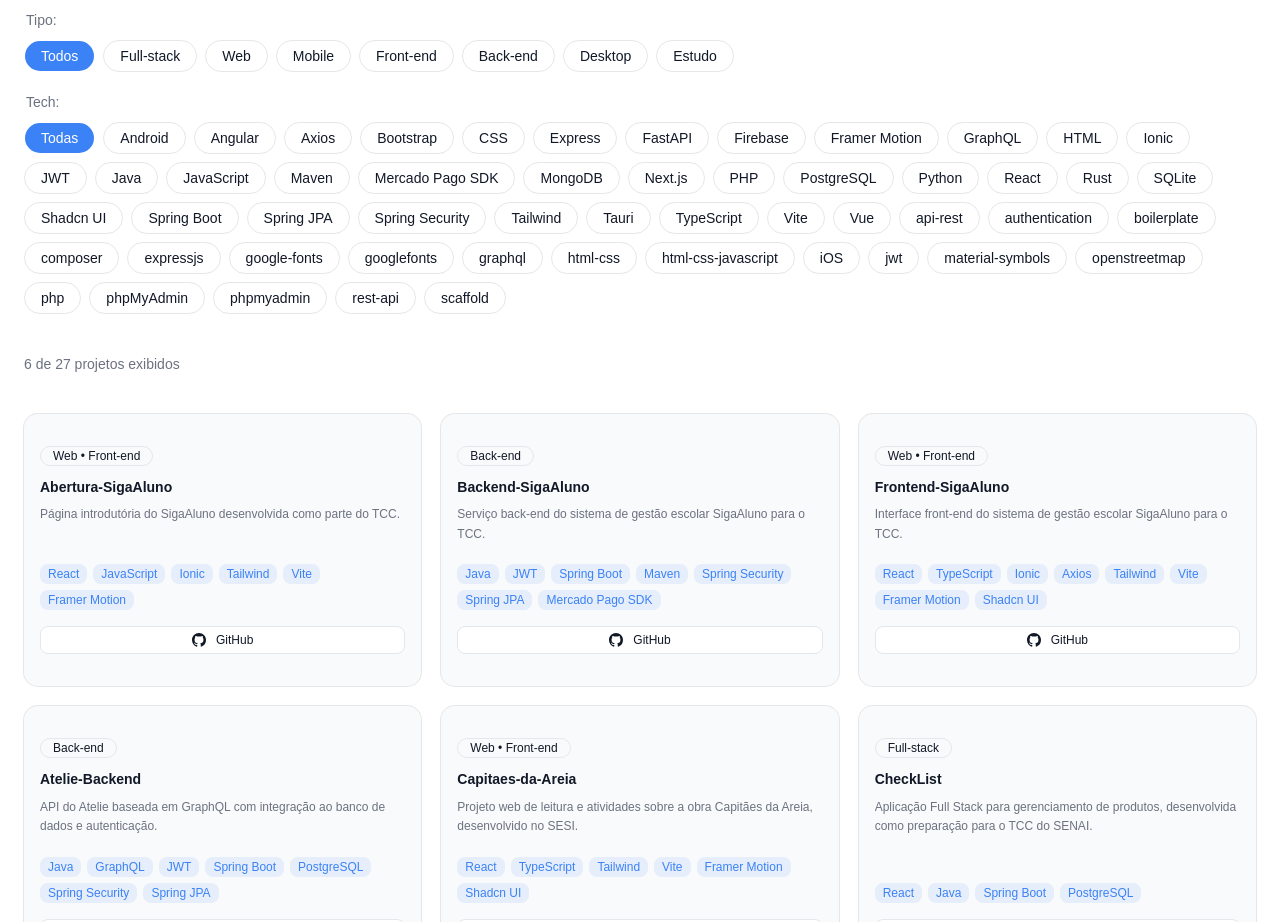
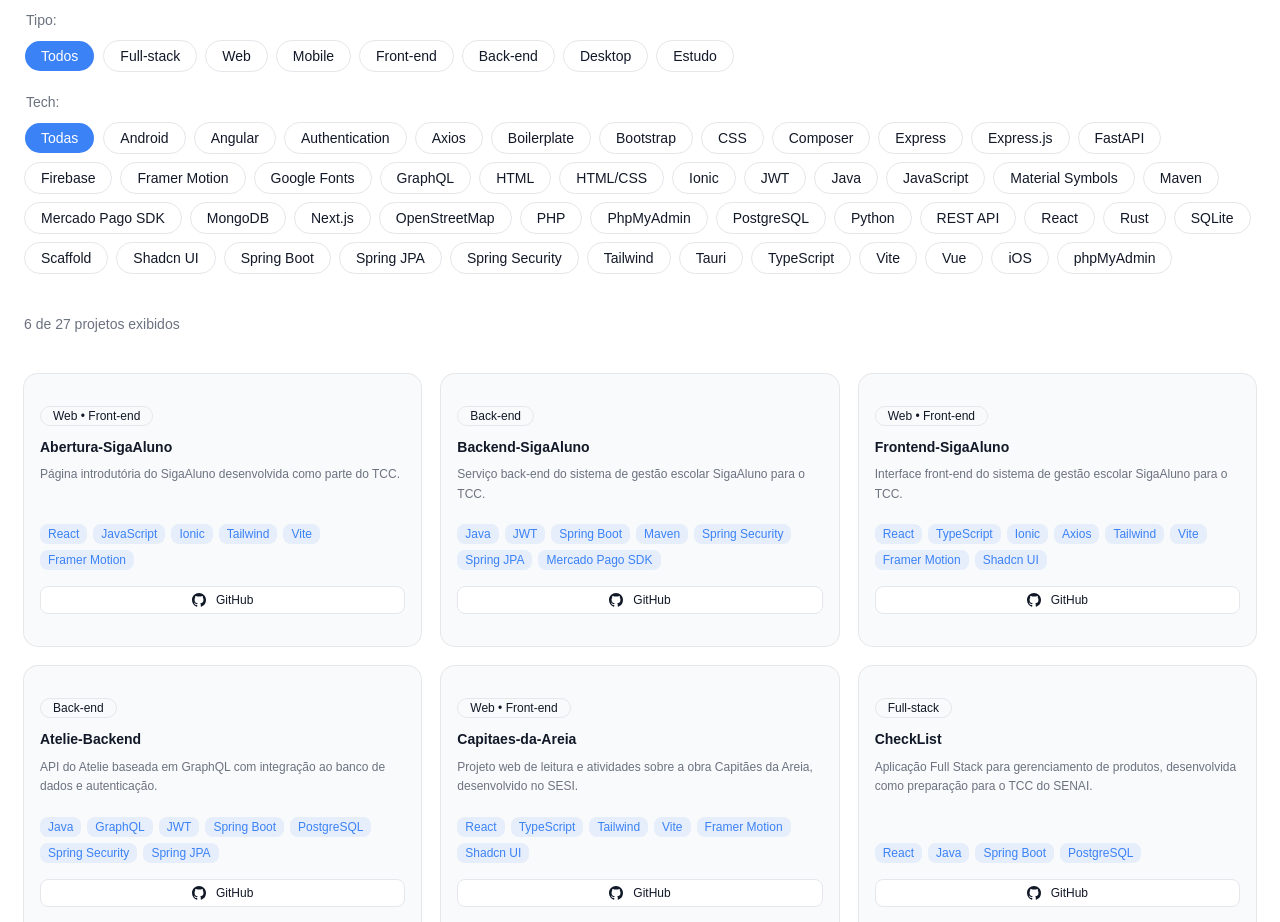
Before and after one commit to joaopedro08-dev/Portfolio, a React (Vite) app: page / in a window 1280 px wide. Shown: the part 1360-2282 px from the top of the page. Built offline with nearby package versions, Linux system fonts and the light colour scheme.

Commit message:
Update projects.ts

```diff
--- a/src/assets/ts/projects.ts
+++ b/src/assets/ts/projects.ts
@@ -179,23 +179,22 @@
     {
         title: "ProductStack",
         description: "Sistema de gerenciamento de produtos com interface moderna e API feita em PHP.",
-                type: ["Web", "Front-end", "Back-end"],
-                techs: ["php", "composer", "phpmyadmin", "api-rest", "html-css-javascript", "googlefonts"],
+        type: ["Web", "Full-Stack"],
+        techs: ["PHP", "Composer", "PhpMyAdmin", "REST API", "HTML", "CSS", "JavaScript", "Google Fonts"],
         github: "https://github.com/joaopedro08-dev/ProductStack",
-                title: "ProductStack",
     },
     {
         title: "Projeto Integrador Transportes",
         description: "Projeto integrador realizado na faculdade Unifio no 1º semestre de 2026.",
         type: ["Web"],
-            techs: ["openstreetmap", "google-fonts", "html-css", "material-symbols"],
+        techs: ["OpenStreetMap", "Google Fonts", "HTML/CSS", "Material Symbols"],
         github: "https://github.com/joaopedro08-dev/Projeto-Integrador-Transportes",
     },
     {
         title: "StackForge",
         description: "Gerador de backend inspirado no Spring Boot para Node.js e TypeScript. Crie APIs prontas para produção com arquitetura, banco de dados, recursos e ferramentas personalizáveis.",
         type: ["Back-end"],
-            techs: ["graphql", "boilerplate", "jwt", "authentication", "rest-api", "scaffold", "expressjs"],
+        techs: ["GraphQL", "Boilerplate", "JWT", "Authentication", "REST API", "Scaffold", "Express.js"],
         github: "https://github.com/joaopedro08-dev/StackForge",
     },
 ];
```
Lines whose indentation alone changed are shown as unchanged.
